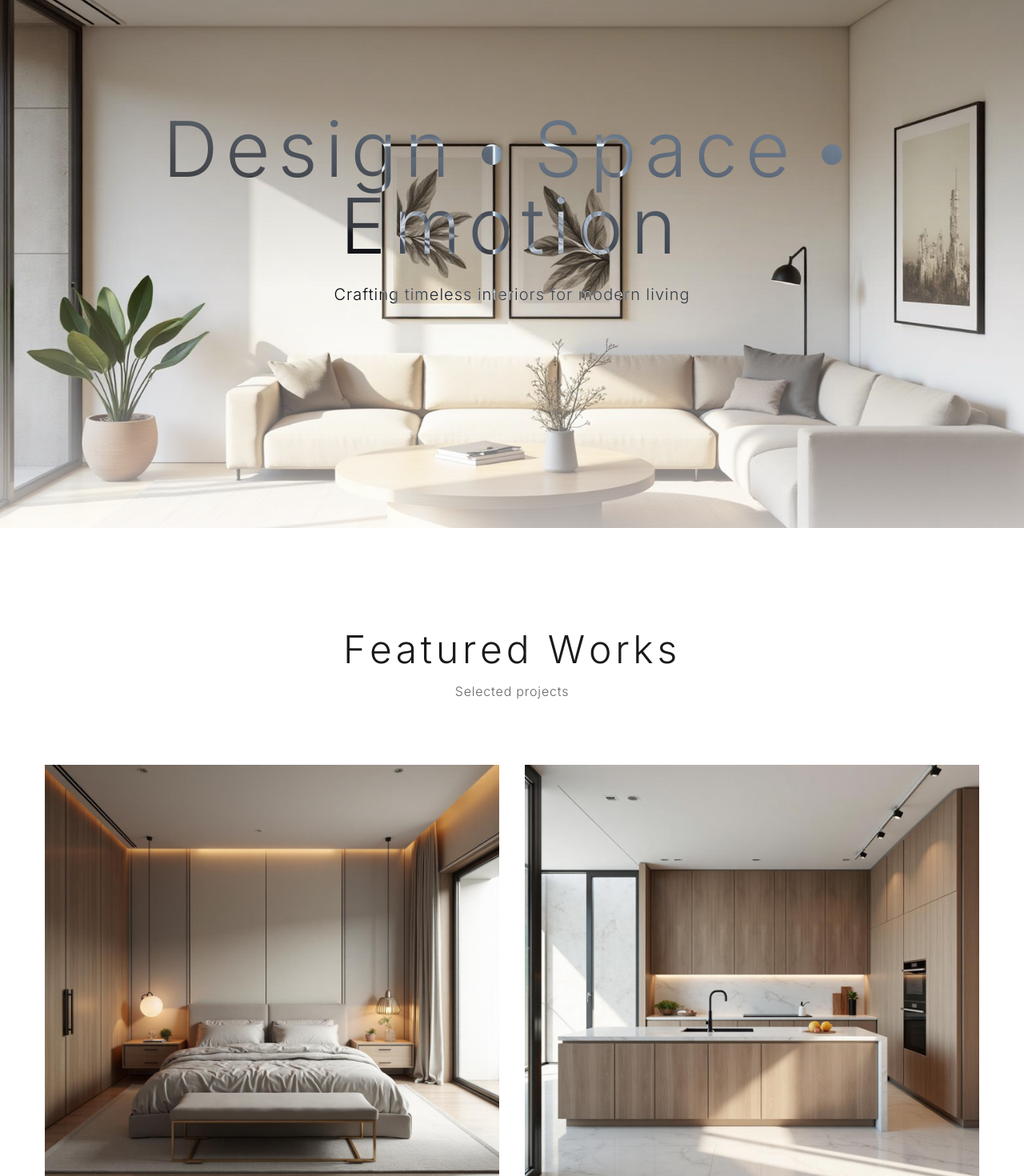
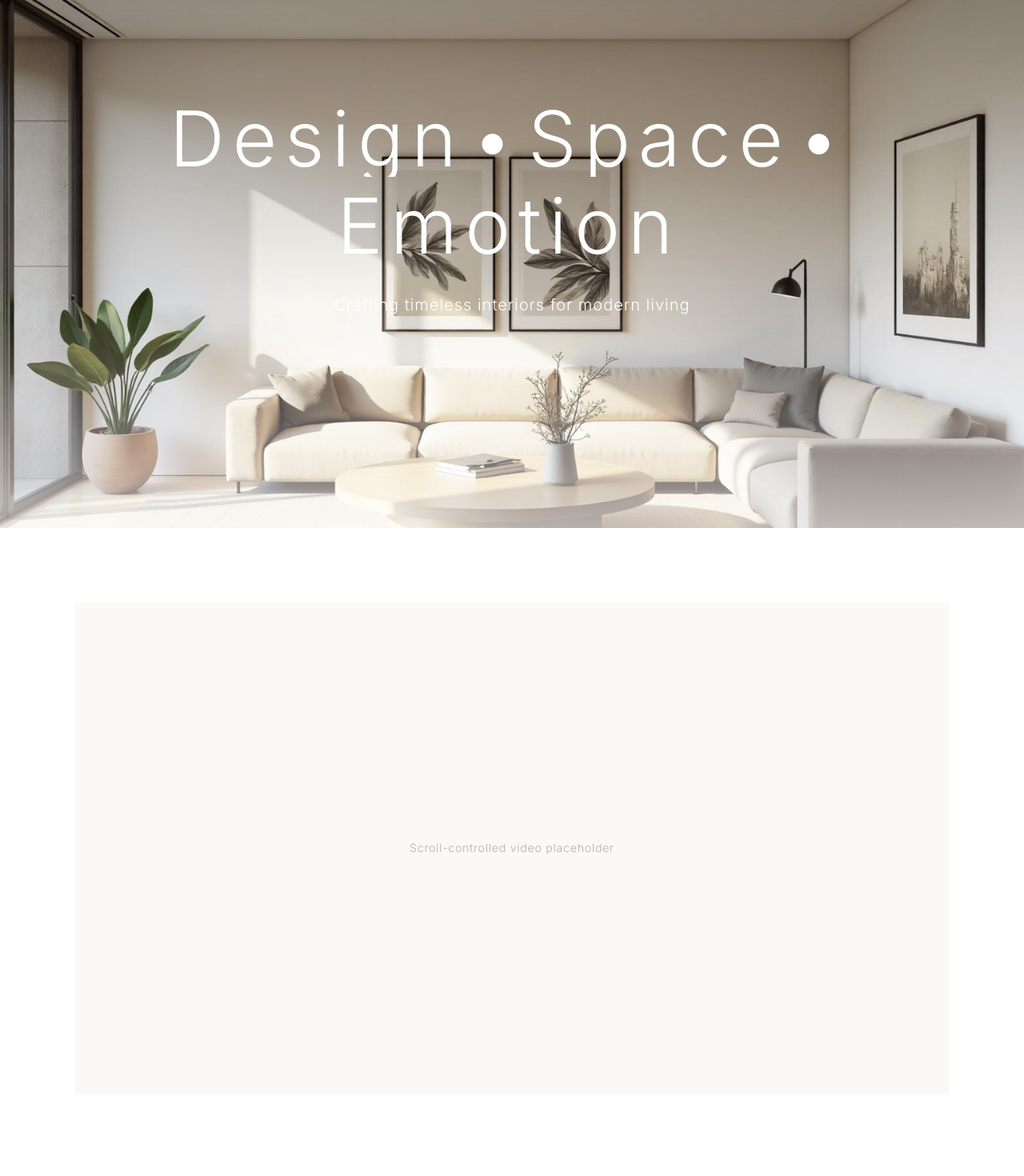
Before and after one commit to NeuroCampus/surya-website, a React (Vite) app: page / in a window 1280 px wide. Shown: the part 140-1610 px from the top of the page at 80% size. Built offline with nearby package versions, Linux system fonts and the light colour scheme; the HTML template or start-up script is replaced by a standard one.

Commit message:
Implement cinematic scroll storytelling

```diff
--- a/package.json
+++ b/package.json
@@ -46,7 +46,9 @@
     "date-fns": "^3.6.0",
     "embla-carousel-react": "^8.6.0",
     "framer-motion": "^12.23.24",
+    "gsap": "^3.13.0",
     "input-otp": "^1.4.2",
+    "lenis": "^1.3.11",
     "lucide-react": "^0.462.0",
     "next-themes": "^0.3.0",
     "react": "^18.3.1",
--- a/src/App.tsx
+++ b/src/App.tsx
@@ -7,6 +7,7 @@ import { HelmetProvider } from "react-helmet-async";
 import { AnimatePresence, motion } from "framer-motion";
 import StructuredData from "./components/StructuredData";
 import IntroAnimation from "./components/IntroAnimation";
+import SmoothScroll from "./components/SmoothScroll";
 import Home from "./pages/Home";
 import Projects from "./pages/Projects";
 import About from "./pages/About";
@@ -117,7 +118,9 @@ const App = () => (
         <Toaster />
         <Sonner />
         <BrowserRouter>
-          <AnimatedRoutes />
+          <SmoothScroll>
+            <AnimatedRoutes />
+          </SmoothScroll>
         </BrowserRouter>
       </TooltipProvider>
     </QueryClientProvider>
--- /dev/null
+++ b/src/components/MaskedTextReveal.tsx
@@ -0,0 +1,45 @@
+import { motion } from "framer-motion";
+import { ReactNode } from "react";
+
+interface MaskedTextRevealProps {
+  children: string;
+  className?: string;
+  delay?: number;
+  staggerDelay?: number;
+}
+
+const MaskedTextReveal = ({
+  children,
+  className = "",
+  delay = 0,
+  staggerDelay = 0.03
+}: MaskedTextRevealProps) => {
+  const words = children.split(" ");
+
+  return (
+    <div className={`overflow-hidden ${className}`}>
+      {words.map((word, wordIndex) => (
+        <span key={wordIndex} className="inline-block overflow-hidden mr-2">
+          {word.split("").map((char, charIndex) => (
+            <motion.span
+              key={`${wordIndex}-${charIndex}`}
+              initial={{ y: "100%", opacity: 0 }}
+              whileInView={{ y: 0, opacity: 1 }}
+              transition={{
+                delay: delay + (wordIndex * word.length + charIndex) * staggerDelay,
+                duration: 0.5,
+                ease: [0.25, 0.1, 0.25, 1],
+              }}
+              viewport={{ once: true }}
+              className="inline-block"
+            >
+              {char}
+            </motion.span>
+          ))}
+        </span>
+      ))}
+    </div>
+  );
+};
+
+export default MaskedTextReveal;
--- /dev/null
+++ b/src/components/PinnedSection.tsx
@@ -0,0 +1,74 @@
+import { useEffect, useRef, ReactNode } from "react";
+import { motion } from "framer-motion";
+import gsap from "gsap";
+import { ScrollTrigger } from "gsap/ScrollTrigger";
+
+gsap.registerPlugin(ScrollTrigger);
+
+interface PinnedSectionProps {
+  children: ReactNode;
+  className?: string;
+  height?: string;
+}
+
+const PinnedSection = ({
+  children,
+  className = "",
+  height = "200vh"
+}: PinnedSectionProps) => {
+  const containerRef = useRef<HTMLDivElement>(null);
+  const contentRef = useRef<HTMLDivElement>(null);
+
+  useEffect(() => {
+    const container = containerRef.current;
+    const content = contentRef.current;
+
+    if (!container || !content) return;
+
+    // Pin the section during scroll
+    const pinTrigger = ScrollTrigger.create({
+      trigger: container,
+      start: "top top",
+      end: `+=${height}`,
+      pin: content,
+      pinSpacing: true,
+      scrub: 1,
+    });
+
+    // Animate content within pinned section
+    gsap.timeline({
+      scrollTrigger: {
+        trigger: container,
+        start: "top top",
+        end: `+=${height}`,
+        scrub: 1,
+      }
+    })
+    .fromTo(content,
+      { scale: 0.9, opacity: 0.5 },
+      { scale: 1, opacity: 1, duration: 0.5 }
+    )
+    .to(content,
+      { scale: 1.05, duration: 0.5 }
+    );
+
+    return () => {
+      pinTrigger.kill();
+      ScrollTrigger.getAll().forEach((trigger) => {
+        if (trigger.trigger === container) {
+          trigger.kill();
+        }
+      });
+    };
+  }, [height]);
+
+  return (
+    <div ref={containerRef} style={{ height }} className={`relative ${className}`}>
+      <div ref={contentRef} className="w-full h-screen">
+        {children}
+      </div>
+    </div>
+  );
+};
+
+export default PinnedSection;
--- /dev/null
+++ b/src/components/ScrollStack.tsx
@@ -0,0 +1,58 @@
+import { useEffect, useRef, ReactNode } from "react";
+import { motion, useScroll, useTransform } from "framer-motion";
+import gsap from "gsap";
+import { ScrollTrigger } from "gsap/ScrollTrigger";
+
+gsap.registerPlugin(ScrollTrigger);
+
+interface ScrollStackProps {
+  children: ReactNode;
+  className?: string;
+}
+
+const ScrollStack = ({ children, className = "" }: ScrollStackProps) => {
+  const containerRef = useRef<HTMLDivElement>(null);
+  const { scrollYProgress } = useScroll({
+    target: containerRef,
+    offset: ["start start", "end end"]
+  });
+
+  const scale = useTransform(scrollYProgress, [0, 0.5, 1], [1, 0.95, 0.9]);
+  const opacity = useTransform(scrollYProgress, [0, 0.5, 1], [1, 1, 0.3]);
+  const y = useTransform(scrollYProgress, [0, 1], ["0%", "-10%"]);
+
+  useEffect(() => {
+    const container = containerRef.current;
+    if (!container) return;
+
+    const tl = gsap.timeline({
+      scrollTrigger: {
+        trigger: container,
+        start: "top top",
+        end: "bottom bottom",
+        scrub: 1,
+        pin: false,
+      },
+    });
+
+    return () => {
+      ScrollTrigger.getAll().forEach((trigger) => {
+        if (trigger.trigger === container) {
+          trigger.kill();
+        }
+      });
+    };
+  }, []);
+
+  return (
+    <motion.div
+      ref={containerRef}
+      style={{ scale, opacity, y }}
+      className={`relative ${className}`}
+    >
+      {children}
+    </motion.div>
+  );
+};
+
+export default ScrollStack;
--- /dev/null
+++ b/src/components/ScrollVideo.tsx
@@ -0,0 +1,78 @@
+import { useEffect, useRef } from "react";
+import { motion, useScroll, useTransform } from "framer-motion";
+import gsap from "gsap";
+import { ScrollTrigger } from "gsap/ScrollTrigger";
+
+gsap.registerPlugin(ScrollTrigger);
+
+interface ScrollVideoProps {
+  videoSrc?: string;
+  posterImage?: string;
+  className?: string;
+}
+
+const ScrollVideo = ({ videoSrc, posterImage, className = "" }: ScrollVideoProps) => {
+  const containerRef = useRef<HTMLDivElement>(null);
+  const videoRef = useRef<HTMLVideoElement>(null);
+  const { scrollYProgress } = useScroll({
+    target: containerRef,
+    offset: ["start end", "end start"]
+  });
+
+  const scale = useTransform(scrollYProgress, [0, 0.5, 1], [0.8, 1, 0.8]);
+  const opacity = useTransform(scrollYProgress, [0, 0.2, 0.8, 1], [0, 1, 1, 0]);
+
+  useEffect(() => {
+    const video = videoRef.current;
+    const container = containerRef.current;
+
+    if (!video || !container) return;
+
+    // Set video to play based on scroll position
+    const scrollTrigger = ScrollTrigger.create({
+      trigger: container,
+      start: "top bottom",
+      end: "bottom top",
+      scrub: true,
+      onUpdate: (self) => {
+        if (video.duration) {
+          const videoTime = video.duration * self.progress;
+          video.currentTime = videoTime;
+        }
+      },
+    });
+
+    return () => {
+      scrollTrigger.kill();
+    };
+  }, []);
+
+  return (
+    <motion.div
+      ref={containerRef}
+      style={{ scale, opacity }}
+      className={`relative w-full h-screen flex items-center justify-center ${className}`}
+    >
+      <div className="relative w-full max-w-7xl mx-auto px-6">
+        {videoSrc ? (
+          <video
+            ref={videoRef}
+            className="w-full h-auto rounded-lg"
+            poster={posterImage}
+            muted
+            playsInline
+            preload="auto"
+          >
+            <source src={videoSrc} type="video/mp4" />
+          </video>
+        ) : (
+          <div className="w-full aspect-video bg-muted rounded-lg flex items-center justify-center">
+            <p className="text-muted-foreground tracking-luxury">Scroll-controlled video placeholder</p>
+          </div>
+        )}
+      </div>
+    </motion.div>
+  );
+};
+
+export default ScrollVideo;
--- a/src/pages/Home.tsx
+++ b/src/pages/Home.tsx
@@ -12,7 +12,12 @@ import MagneticButton from "@/components/MagneticButton";
 import ImageReveal from "@/components/ImageReveal";
 import Card3DTilt from "@/components/Card3DTilt";
 import SectionTransition from "@/components/SectionTransition";
+import ScrollVideo from "@/components/ScrollVideo";
+import PinnedSection from "@/components/PinnedSection";
+import ScrollStack from "@/components/ScrollStack";
+import MaskedTextReveal from "@/components/MaskedTextReveal";
 import { useParallax } from "@/hooks/useParallax";
+import { useScrollVelocity } from "@/hooks/useScrollVelocity";
 import heroImage from "@/assets/hero-interior.jpg";
 import project1 from "@/assets/project-1.jpg";
 import project2 from "@/assets/project-2.jpg";
@@ -23,6 +28,7 @@ const Home = () => {
   const heroRef = useRef<HTMLDivElement>(null);
   const projectsRef = useRef<HTMLDivElement>(null);
   const { scrollYProgress } = useScroll();
+  const { velocityFactor } = useScrollVelocity();
 
   const heroY = useParallax(heroRef, 150);
   const heroScale = useTransform(scrollYProgress, [0, 0.3], [1, 1.1]);
@@ -75,40 +81,36 @@ const Home = () => {
 
         <div className="relative h-full flex flex-col items-center justify-center text-center px-6">
           {/* Masked text animation */}
-          <div className="overflow-hidden">
-            <motion.h1
-              className="text-5xl md:text-7xl lg:text-8xl mb-6 tracking-luxury-wide text-background mix-blend-difference"
+          <div className="overflow-hidden mb-6">
+            <MaskedTextReveal
+              className="text-5xl md:text-7xl lg:text-8xl tracking-luxury-wide text-white"
+              delay={3.2}
+              staggerDelay={0.05}
             >
-              {["Design", "•", "Space", "•", "Emotion"].map((word, index) => (
-                <motion.span
-                  key={index}
-                  initial={{ opacity: 0, y: 100, filter: "blur(10px)" }}
-                  animate={{ opacity: 1, y: 0, filter: "blur(0px)" }}
-                  transition={{
-                    delay: 3.5 + index * 0.15,
-                    duration: 1,
-                    ease: [0.25, 0.1, 0.25, 1]
-                  }}
-                  className="inline-block mx-2"
-                >
-                  {word}
-                </motion.span>
-              ))}
-            </motion.h1>
+              Design • Space • Emotion
+            </MaskedTextReveal>
           </div>
           <motion.p
             initial={{ opacity: 0, y: 20, filter: "blur(10px)" }}
             animate={{ opacity: 1, y: 0, filter: "blur(0px)" }}
-            transition={{ delay: 4.5, duration: 1 }}
-            className="text-lg md:text-xl text-background mix-blend-difference tracking-luxury max-w-md"
+            transition={{ delay: 4, duration: 0.8 }}
+            className="text-lg md:text-xl text-white tracking-luxury max-w-md"
           >
             Crafting timeless interiors for modern living
           </motion.p>
         </div>
       </section>
 
+      {/* Scroll-controlled video section */}
+      <PinnedSection height="300vh">
+        <div className="h-screen flex items-center justify-center bg-background">
+          <ScrollVideo posterImage={project1} />
+        </div>
+      </PinnedSection>
+
       {/* Featured Projects with 3D Tilt & Image Reveals */}
-      <SectionTransition className="py-32 px-6">
+      <ScrollStack>
+        <SectionTransition className="py-32 px-6 bg-background">
         <div ref={projectsRef} className="container mx-auto">
           <motion.div
             initial={{ opacity: 0, y: 20 }}
@@ -124,18 +126,13 @@ const Home = () => {
               viewport={{ once: true }}
               transition={{ duration: 1.2 }}
             >
-              {"Featured Works".split("").map((char, index) => (
-                <motion.span
-                  key={index}
-                  initial={{ opacity: 0, y: 20 }}
-                  whileInView={{ opacity: 1, y: 0 }}
-                  transition={{ delay: index * 0.03, duration: 0.5 }}
-                  viewport={{ once: true }}
-                  className="inline-block"
-                >
-                  {char === " " ? "\u00A0" : char}
-                </motion.span>
-              ))}
+              <MaskedTextReveal
+                className="text-4xl md:text-5xl tracking-luxury-wide"
+                delay={0}
+                staggerDelay={0.03}
+              >
+                Featured Works
+              </MaskedTextReveal>
             </motion.h2>
             <motion.p
               className="text-muted-foreground tracking-luxury"
@@ -211,10 +208,12 @@ const Home = () => {
             </MagneticButton>
           </motion.div>
         </div>
-      </SectionTransition>
+        </SectionTransition>
+      </ScrollStack>
 
-      {/* Testimonials Section */}
-      <SectionTransition className="py-32 px-6 bg-muted">
+      {/* Testimonials Section with Scroll Stack */}
+      <ScrollStack>
+        <SectionTransition className="py-32 px-6 bg-muted">
         <div className="container mx-auto">
           <motion.div
             initial={{ opacity: 0, y: 20 }}
@@ -228,9 +227,15 @@ const Home = () => {
           <TestimonialCarousel />
         </div>
       </SectionTransition>
+      </ScrollStack>
 
-      <InstagramFeed />
-      <CTASection />
+      <ScrollStack>
+        <InstagramFeed />
+      </ScrollStack>
+
+      <ScrollStack>
+        <CTASection />
+      </ScrollStack>
 
       <Footer />
     </div>
```
Also changed, not shown: src/components/SmoothScroll.tsx (added, +39 -0 lines), 2 other files (tests, documents, lock files or other folders).
